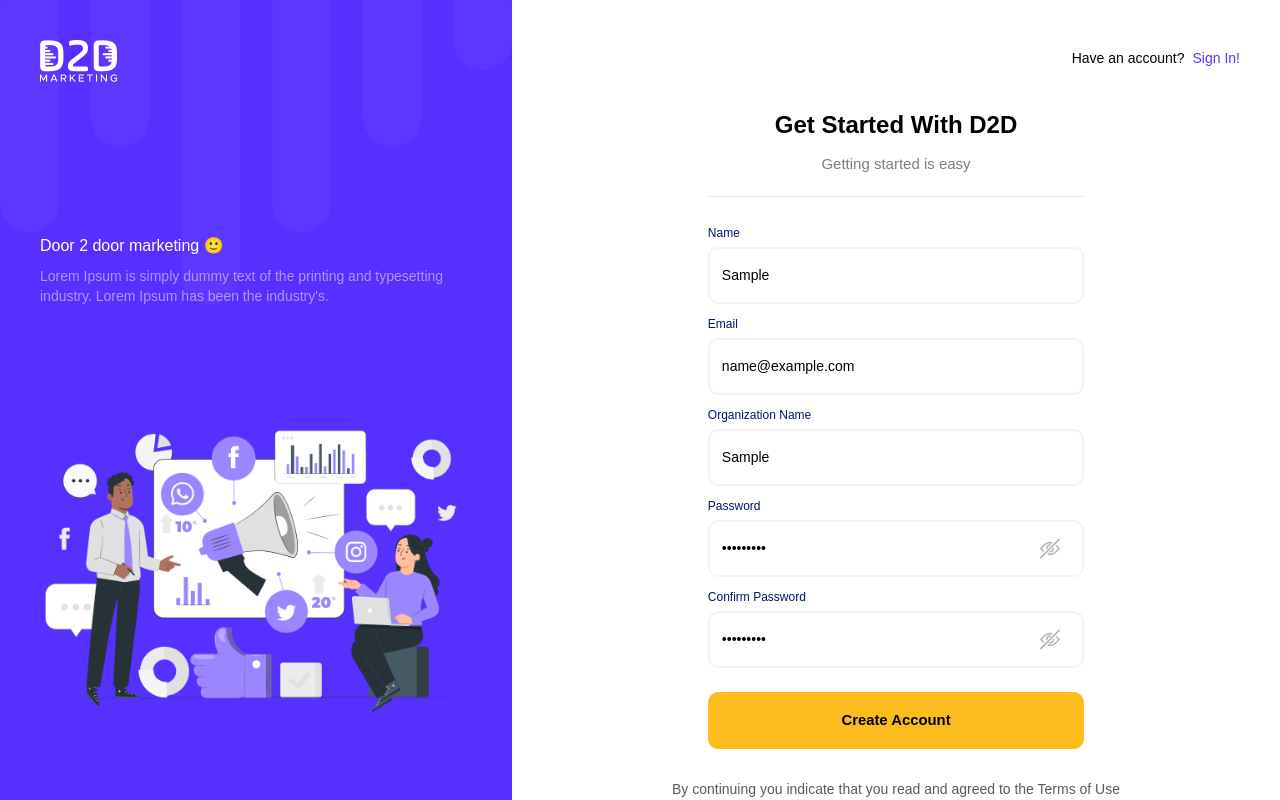
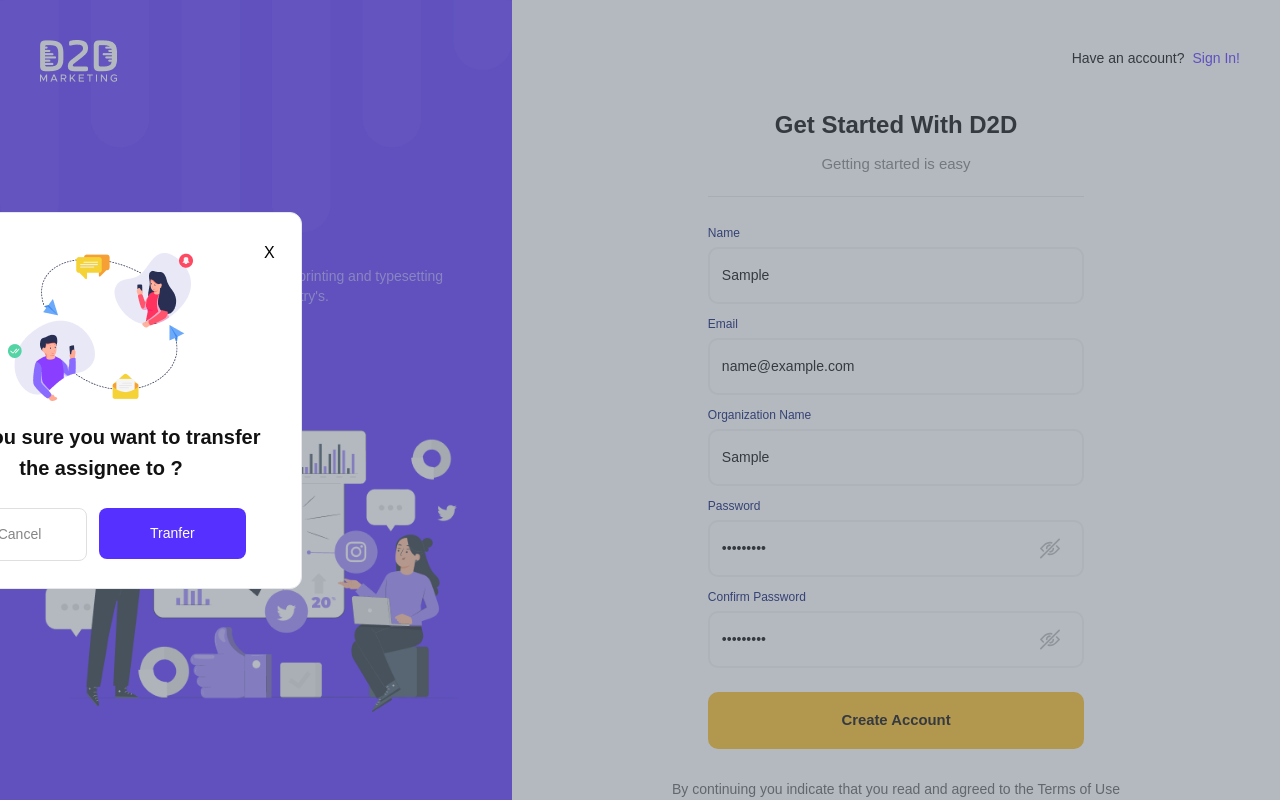
Before and after one commit to tajnur007/d2d-marketing-frontend, a Next.js app: page /auth/signup in a window 1280 px wide. Both pictures are taken after typing "Sample", "name@example.com", "Sample", "Sample123", "Sample123" into the empty fields and a click on the button "Create Account". Built offline with nearby package versions, Linux system fonts and the light colour scheme; a web font is replaced by a local one.

Commit message:
Modal added

```diff
--- a/components/auth/form/signup-form.tsx
+++ b/components/auth/form/signup-form.tsx
@@ -7,12 +7,22 @@ import { PAGE_ROUTES, SignUpFORM_ITEMS } from '@/utils/constants/common-constant
 import { Button } from '@/components/button';
 import { Input } from '@/components/input';
 import { SignUpFormItems } from '@/models/global-types';
+import CheckYourEmailModal from '@/components/check-mail-modal';
 
 const SignupForm = () => {
   const [formData, setFormData] = useState<SignUpFormItems>(SignUpFORM_ITEMS);
 
   const [showPassword, setShowPassword] = useState(false);
   const [showConfirmPassword, setShowConfirmPassword] = useState(false);
+
+  const [showConfirmationModal, setShowConfirmationModal] = useState(false);
+  const [selected, setSelected] = useState('');
+
+  // const handleTransfer = () => {
+  //       // Perform transfer action with the selected value
+  //       console.log('Transfer confirmed for:', selected);
+  //       setShowConfirmationModal(false);
+  //     };
 
   const handlePasswordVisibilityToggle = () => {
     setShowPassword(!showPassword);
@@ -34,9 +44,11 @@ const SignupForm = () => {
 
   const handleSubmit = () => {
     console.log('Form submitted:', formData);
+    setShowConfirmationModal(true);
   };
 
   return (
+    <>
       <div className='w-full flex items-center justify-center flex-col mt-10 mb-20'>
         <div className='w-[49%]'>
           <div className='mb-7 border-gray-[#DBDBDB] border-b text-center'>
@@ -129,6 +141,12 @@ const SignupForm = () => {
           By continuing you indicate that you read and agreed to the Terms of Use
         </p>
       </div>
+      <CheckYourEmailModal
+        showConfirmationModal={showConfirmationModal}
+        setShowConfirmationModal={setShowConfirmationModal}
+        selected={selected}
+      />
+    </>
   );
 };
 
--- /dev/null
+++ b/components/check-mail-modal.tsx
@@ -0,0 +1,118 @@
+import modalImage from '@/assets/images/assign-modal.png';
+import Image from 'next/image';
+
+const CheckYourEmailModal = ({
+  showConfirmationModal,
+  setShowConfirmationModal,
+  selected,
+}: {
+  showConfirmationModal: boolean;
+  setShowConfirmationModal: (show: boolean) => void;
+  selected: string;
+}) => {
+  return (
+    <>
+      {showConfirmationModal && (
+        <div className='absolute 2xl:left-[-1450px] xl:left-[-1080px] lg:left-[-830px] md:left-[-575px] sm:left-[-350px] inset-0 flex items-center justify-center bg-gray-500 bg-opacity-50'>
+          <div className='w-[404px] h-[377px] bg-white rounded-[12px] overflow-hidden border border-solid border-gray-200'>
+            <div className='relative w-[347px] h-[320px] top-[25px] left-[35px]'>
+              <div className='absolute w-[20px] h-[20px] top-0 left-[327px]'>
+                <div
+                  onClick={() => setShowConfirmationModal(false)}
+                  className='flex flex-col w-[20px] items-start justify-center p-[3px] relative rounded-[3px] overflow-hidden cursor-pointer'>
+                  <p className='!relative !w-[14px] !h-[14px]'>X</p>
+                </div>
+              </div>
+              <div className='absolute w-[334px] h-[305px] top-[15px] left-0'>
+                <div className='absolute w-[336px] h-[136px] top-[169px] left-0'>
+                  <p className='absolute w-[334px] top-0 left-0 font-semibold text-wrap text-[#131212] text-[20px] text-center tracking-[0] leading-[31.2px]'>
+                    Are you sure you want to transfer the assignee to {selected}?
+                  </p>
+                  <div className='inline-flex items-start gap-[12px] absolute top-[86px] left-[18px]'>
+                    <div
+                      onClick={() => setShowConfirmationModal(false)}
+                      className='flex w-[135px] items-center justify-center gap-[15px] px-[51px] py-[18px] relative bg-white rounded-[8px] overflow-hidden border border-solid border-[#dfdfdf] cursor-pointer transition duration-500 ease-in-out transform hover:-translate-y-1.5 hover:scale-200'>
+                      <div className='relative w-fit mt-[-1.00px] ml-[-6.50px] mr-[-6.50px] font-medium text-[#858585] text-[14px] tracking-[0] leading-[normal] whitespace-nowrap'>
+                        Cancel
+                      </div>
+                    </div>
+                    <div className='inline-flex items-center gap-[15px] px-[51px] py-[18px] relative flex-[0_0_auto] bg-[#5630FF] rounded-[8px] overflow-hidden cursor-pointer transition duration-500 ease-in-out transform hover:-translate-y-1.5 hover:scale-200'>
+                      <div className='relative w-fit mt-[-1.00px] font-medium text-white text-[14px] tracking-[0] leading-[normal] whitespace-nowrap'>
+                        Tranfer
+                      </div>
+                    </div>
+                  </div>
+                </div>
+                <div className='absolute w-[185px] h-[148px] top-0 left-[74px]'>
+                  <Image src={modalImage} alt='error' />
+                </div>
+              </div>
+            </div>
+          </div>
+        </div>
+      )}
+    </>
+  );
+};
+
+export default CheckYourEmailModal;
+
+// import React from 'react';
+// import { ArrowLeft } from './ArrowLeft';
+// import { Button } from './Button';
+// import { FeaturedIcon } from './FeaturedIcon';
+// import { Mail01 } from './Mail01';
+
+// export const CheckYourEmail = (): JSX.Element => {
+//   return (
+//     <div className='w-[455px] h-[386px] bg-basewhite rounded-[12px] overflow-hidden border border-solid border-gray-200'>
+//       <div className='flex flex-col w-[371px] items-center gap-[32px] relative top-[42px] left-[42px]'>
+//         <header className='flex flex-col items-center gap-[24px] relative self-stretch w-full flex-[0_0_auto] bg-transparent'>
+//           <FeaturedIcon
+//             className='!border-[#eeeaff] !mt-[-5.00px] !bg-[#dad2ff]'
+//             color='primary'
+//             icon={
+//               <Mail01 className='!absolute !w-[28px] !h-[28px] !top-[14px] !left-[14px]' />
+//             }
+//             size='xl'
+//             theme='light-circle-outline'
+//           />
+//           <div className='flex flex-col items-start gap-[12px] relative self-stretch w-full flex-[0_0_auto]'>
+//             <div className="relative self-stretch mt-[-1.00px] [font-family:'Metropolis-SemiBold',Helvetica] font-semibold text-[#131212] text-[30px] text-center tracking-[0] leading-[38px]">
+//               Check your email
+//             </div>
+//             <p className="relative self-stretch [font-family:'Metropolis-Regular',Helvetica] font-normal text-[#131212] text-[20px] text-center tracking-[0] leading-[24px]">
+//               <span className="[font-family:'Metropolis-Regular',Helvetica] font-normal text-[#131212] text-[20px] tracking-[0] leading-[24px]">
+//                 We’ve sent a verification link to{' '}
+//               </span>
+//               <span className="[font-family:'Metropolis-SemiBold',Helvetica] font-semibold">
+//                 jack365@gmail.com
+//               </span>
+//             </p>
+//           </div>
+//         </header>
+//         <p className="relative w-[360px] [font-family:'Metropolis-Regular',Helvetica] font-normal text-transparent text-[14px] text-center tracking-[0] leading-[20px]">
+//           <span className='text-[#131212]'>
+//             If you can’t find the email check your spam folder or{' '}
+//           </span>
+//           <span className="[font-family:'Metropolis-SemiBold',Helvetica] font-semibold text-[#5630ff]">
+//             Click to resend
+//           </span>
+//           <span className='text-[#131212]'>&nbsp;</span>
+//         </p>
+//         <Button
+//           className='!flex-[0_0_auto]'
+//           destructive={false}
+//           hierarchy='link-gray'
+//           icon='default'
+//           iconTrailing={false}
+//           override={<ArrowLeft className='!relative !w-[20px] !h-[20px]' />}
+//           size='md'
+//           stateProp='default'
+//           text='Back to Sign Up'
+//           textClassName="!text-[#131212] !tracking-[0] !text-[14px] ![font-style:unset] !font-semibold ![font-family:'Metropolis-SemiBold',Helvetica] !leading-[20px]"
+//         />
+//       </div>
+//     </div>
+//   );
+// };
```
Lines whose indentation alone changed are shown as unchanged.
